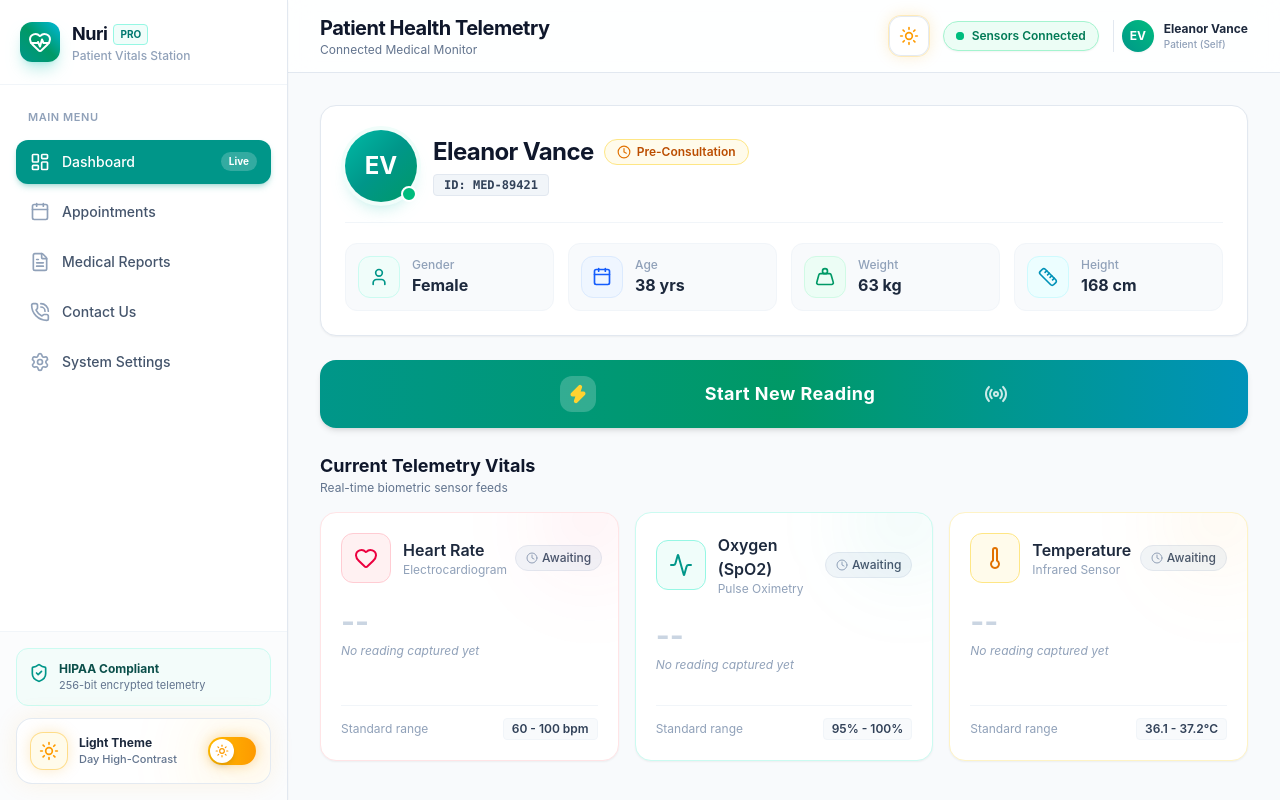
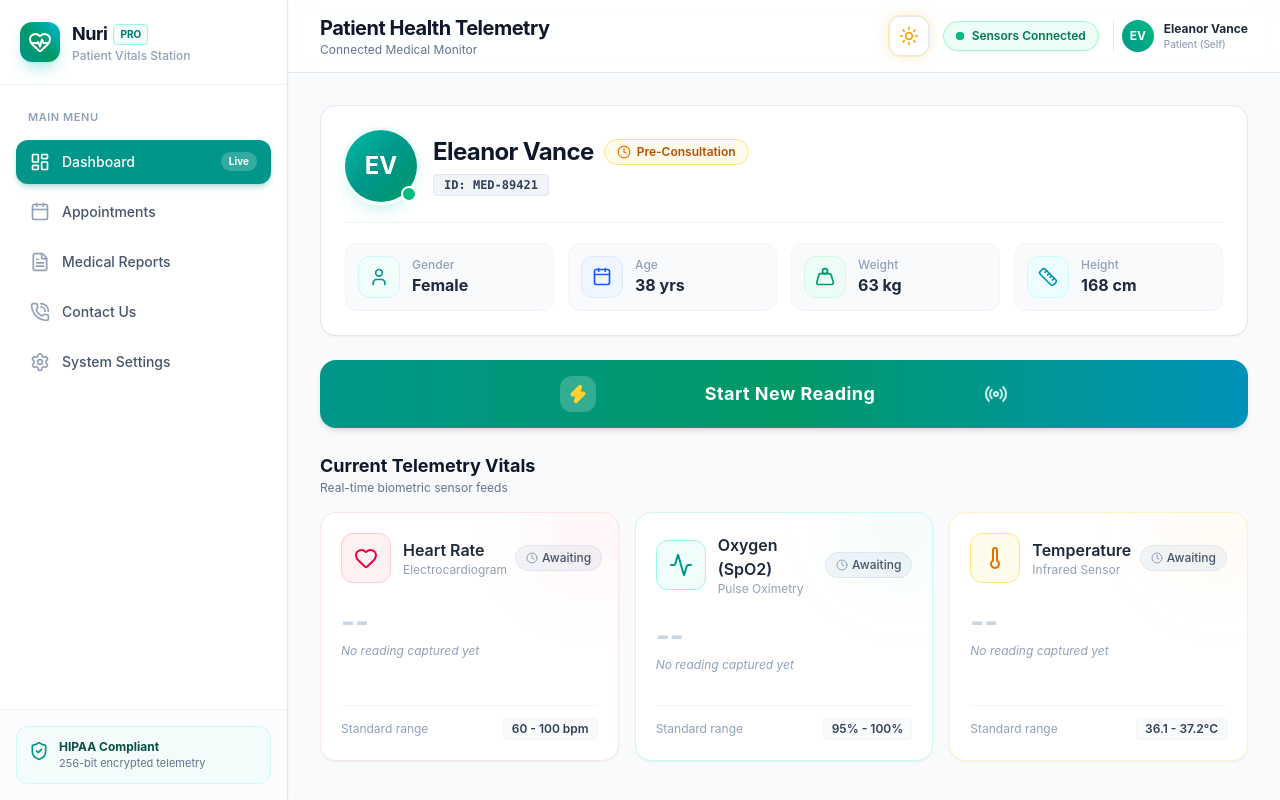
Before and after one commit to shashankbm666/Nuri, a React (Vite) app: page / in a window 1280 px wide. Built offline with nearby package versions, Linux system fonts and the light colour scheme.

Commit message:
Remove redundant sidebar dark mode toggle

```diff
--- a/src/components/Sidebar.jsx
+++ b/src/components/Sidebar.jsx
@@ -9,7 +9,6 @@ import {
   HeartPulse,
   ShieldCheck
 } from 'lucide-react';
-import ThemeToggle from './ThemeToggle';
 
 export default function Sidebar({
   activeTab = 'dashboard',
@@ -100,7 +99,7 @@ export default function Sidebar({
       </div>
 
       {/* Bottom Area */}
-      <div className="p-4 space-y-3 border-t border-slate-100 dark:border-slate-800 bg-slate-50/50 dark:bg-slate-900/50">
+      <div className="p-4 border-t border-slate-100 dark:border-slate-800 bg-slate-50/50 dark:bg-slate-900/50">
         {/* HIPAA Compliant Info Card */}
         <div className="p-3 rounded-xl bg-teal-50/70 dark:bg-slate-800/80 border border-teal-100 dark:border-teal-900/40 flex items-start gap-2.5">
           <ShieldCheck className="w-5 h-5 text-teal-600 dark:text-teal-400 shrink-0 mt-0.5" />
@@ -111,13 +110,6 @@ export default function Sidebar({
             </span>
           </div>
         </div>
-
-        {/* Animated Dark Mode toggle */}
-        <ThemeToggle
-          darkMode={darkMode}
-          setDarkMode={setDarkMode}
-          variant="sidebar"
-        />
       </div>
     </div>
   );
```
